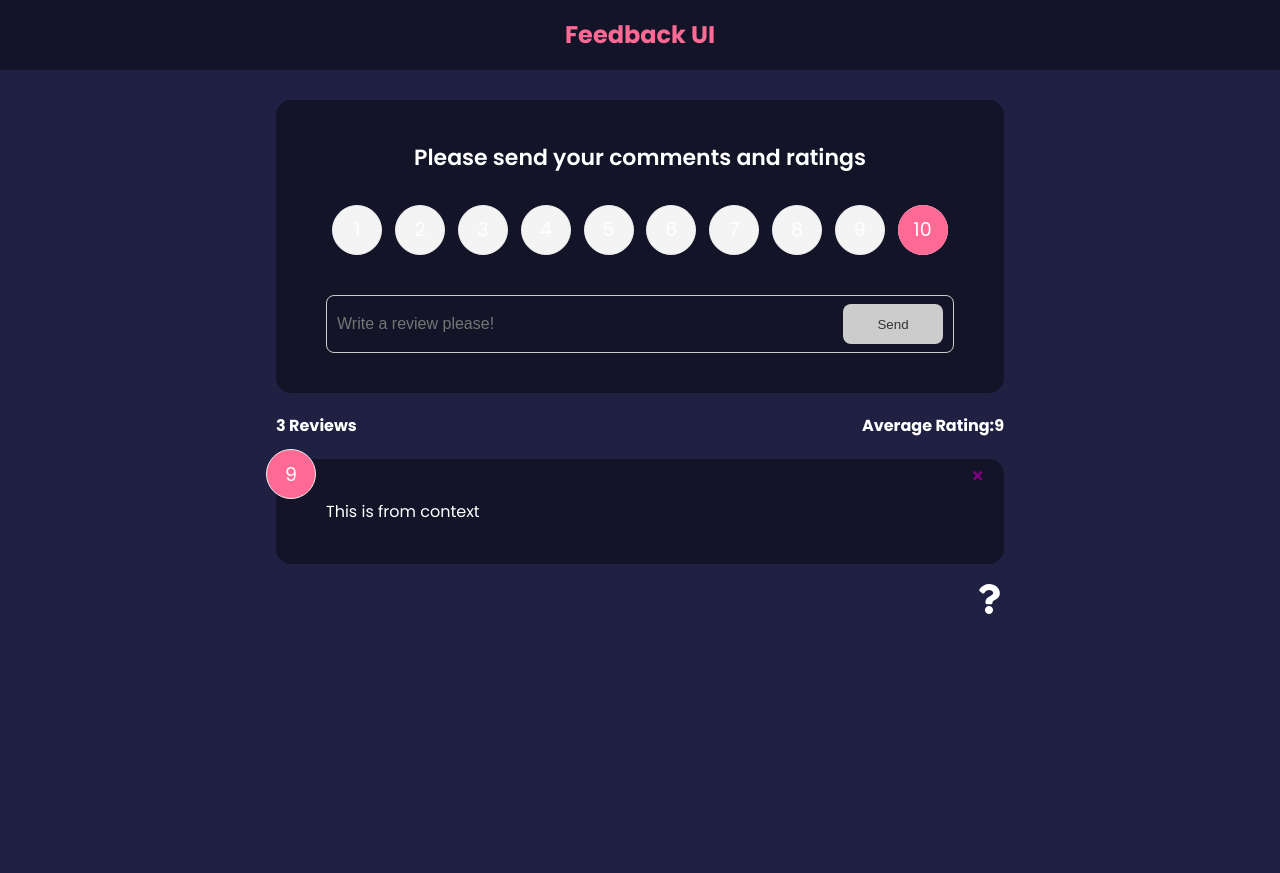
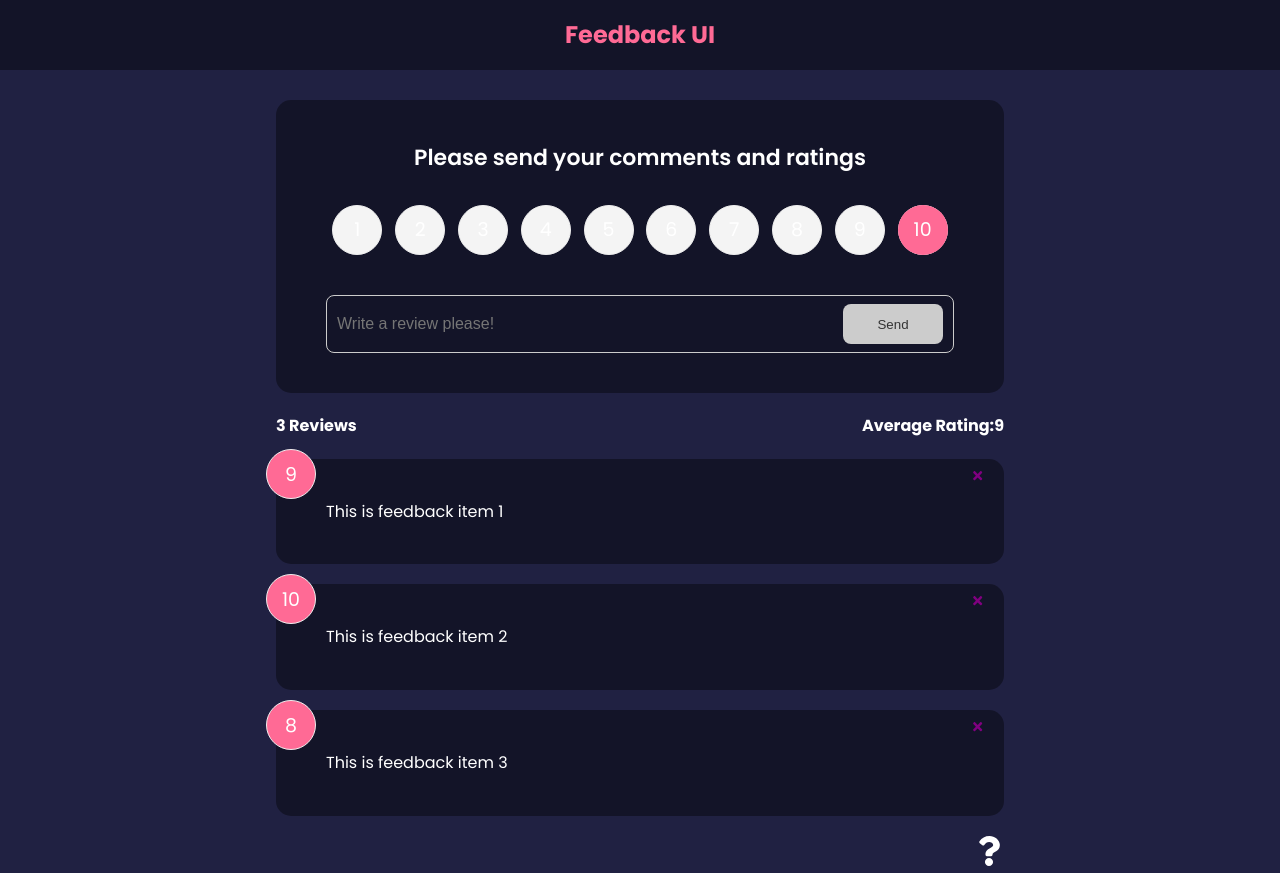
Before and after one commit to salimp2009/feedback-app, a React (Create React App) app: page / in a window 1280 px wide. Before the commit the page ends 800 px from the top, so only its background shows below. Built offline with nearby package versions, Linux system fonts and the light colour scheme.

Commit message:
refactored all Feedback components and App.jsx to use the FeedbackContext using Context, useContext

```diff
--- a/src/App.jsx
+++ b/src/App.jsx
@@ -1,29 +1,14 @@
-import { useState } from "react";
-import { v4 as uuid4 } from "uuid";
 import { BrowserRouter as Router, Route, Routes } from "react-router-dom";
 // import Post from "./components/Post";
 import Header from "./components/Header";
 import FeedbackList from "./components/FeedbackList";
 import FeedbackStats from "./components/FeedbackStats";
 import FeedbackForm from "./components/FeedbackForm";
-import FeedbackData from "./data/FeedbackData";
 import AboutPage from "./pages/AboutPage";
 import { FeedbackProvider } from "./context/FeedbackContext";
 import AboutIconLink from "./components/AboutIconLink";
 
 function App() {
-  const [feedback, setFeedback] = useState(FeedbackData);
-
-  const deleteFeedback = (id) => {
-    if (window.confirm("Are you sure you want to delete this feedback?")) {
-      setFeedback(feedback.filter((item) => item.id !== id));
-    }
-  };
-  const addFeedback = (newFeedback) => {
-    newFeedback.id = uuid4();
-    console.log(newFeedback);
-    setFeedback([newFeedback, ...feedback]);
-  };
   return (
     <FeedbackProvider>
       <Router>
@@ -35,9 +20,9 @@
               path="/"
               element={
                 <>
-                  <FeedbackForm handleAdd={addFeedback} />
-                  <FeedbackStats feedback={feedback} />
-                  <FeedbackList handleDelete={deleteFeedback} />
+                  <FeedbackForm />
+                  <FeedbackStats />
+                  <FeedbackList />
                 </>
               }
             ></Route>
--- a/src/components/FeedbackForm.jsx
+++ b/src/components/FeedbackForm.jsx
@@ -1,13 +1,16 @@
-import { useState } from "react";
+import { useState, useContext } from "react";
 import Card from "./shared/Card";
 import Button from "./shared/Button";
 import RatingSelect from "./RatingSelect";
+import FeedbackContext from "../context/FeedbackContext";
 
-function FeedbackForm({ handleAdd }) {
+function FeedbackForm() {
   const [text, setText] = useState("");
   const [rating, setRating] = useState(10);
   const [btnDisabled, setBtnDisabled] = useState(true);
   const [message, setMessage] = useState("");
+
+  const { addFeedback } = useContext(FeedbackContext);
 
   const handleTextChange = (e) => {
     if (text === "") {
@@ -30,7 +33,7 @@
         text,
         rating,
       };
-      handleAdd(newFeedback);
+      addFeedback(newFeedback);
       setText("");
     }
   };
--- a/src/components/FeedbackItem.jsx
+++ b/src/components/FeedbackItem.jsx
@@ -1,12 +1,16 @@
 import { FaTimes } from "react-icons/fa";
 import PropTypes from "prop-types";
 import Card from "./shared/Card";
+import { useContext } from "react";
+import FeedbackContext from "../context/FeedbackContext";
 
-function FeedbackItem({ item, handleDelete }) {
+function FeedbackItem({ item }) {
+  const { deleteFeedback } = useContext(FeedbackContext);
+
   return (
     <Card /* reverse={true} */>
       <div className="num-display">{item.rating}</div>
-      <button onClick={() => handleDelete(item.id)} className="close">
+      <button onClick={() => deleteFeedback(item.id)} className="close">
         <FaTimes color="purple" />
       </button>
       <div className="text-display">{item.text}</div>
--- a/src/components/FeedbackList.jsx
+++ b/src/components/FeedbackList.jsx
@@ -4,7 +4,7 @@
 import FeedbackItem from "./FeedbackItem";
 import FeedbackContext from "../context/FeedbackContext";
 
-function FeedbackList({ handleDelete }) {
+function FeedbackList() {
   const { feedback } = useContext(FeedbackContext);
 
   if (!feedback || feedback.length === 0) {
@@ -20,11 +20,7 @@
             animate={{ opacity: 1 }}
             exit={{ opacity: 0 }}
           >
-            <FeedbackItem
-              key={item.id}
-              item={item}
-              handleDelete={handleDelete}
-            />
+            <FeedbackItem key={item.id} item={item} />
           </motion.div>
         ))}
       </AnimatePresence>
--- a/src/components/FeedbackStats.jsx
+++ b/src/components/FeedbackStats.jsx
@@ -1,6 +1,10 @@
-import PropTypes from "prop-types";
+// import PropTypes from "prop-types";
+import { useContext } from "react";
+import FeedbackContext from "../context/FeedbackContext";
 
-function FeedbackStats({ feedback }) {
+function FeedbackStats() {
+  const { feedback } = useContext(FeedbackContext);
+
   let average =
     feedback.reduce((acc, cur) => {
       return acc + cur.rating;
@@ -16,8 +20,8 @@
   );
 }
 
-FeedbackStats.propTypes = {
-  feedback: PropTypes.array.isRequired,
-};
+// FeedbackStats.propTypes = {
+//   feedback: PropTypes.array.isRequired,
+// };
 
 export default FeedbackStats;
--- a/src/context/FeedbackContext.jsx
+++ b/src/context/FeedbackContext.jsx
@@ -1,4 +1,5 @@
 import { createContext, useState } from "react";
+import { v4 as uuid4 } from "uuid";
 
 const FeedbackContext = createContext();
 
@@ -6,13 +7,34 @@
   const [feedback, setFeedback] = useState([
     {
       id: 1,
-      text: "This is from context",
+      text: "This is feedback item 1",
       rating: 9,
+    },
+    {
+      id: 2,
+      text: "This is feedback item 2",
+      rating: 10,
+    },
+    {
+      id: 3,
+      text: "This is feedback item 3",
+      rating: 8,
     },
   ]);
 
+  const deleteFeedback = (id) => {
+    if (window.confirm("Are you sure you want to delete this feedback?")) {
+      setFeedback(feedback.filter((item) => item.id !== id));
+    }
+  };
+
+  const addFeedback = (newFeedback) => {
+    newFeedback.id = uuid4();
+    setFeedback([newFeedback, ...feedback]);
+  };
+
   return (
-    <FeedbackContext.Provider value={{ feedback }}>
+    <FeedbackContext.Provider value={{ feedback, deleteFeedback, addFeedback }}>
       {children}
     </FeedbackContext.Provider>
   );
```
